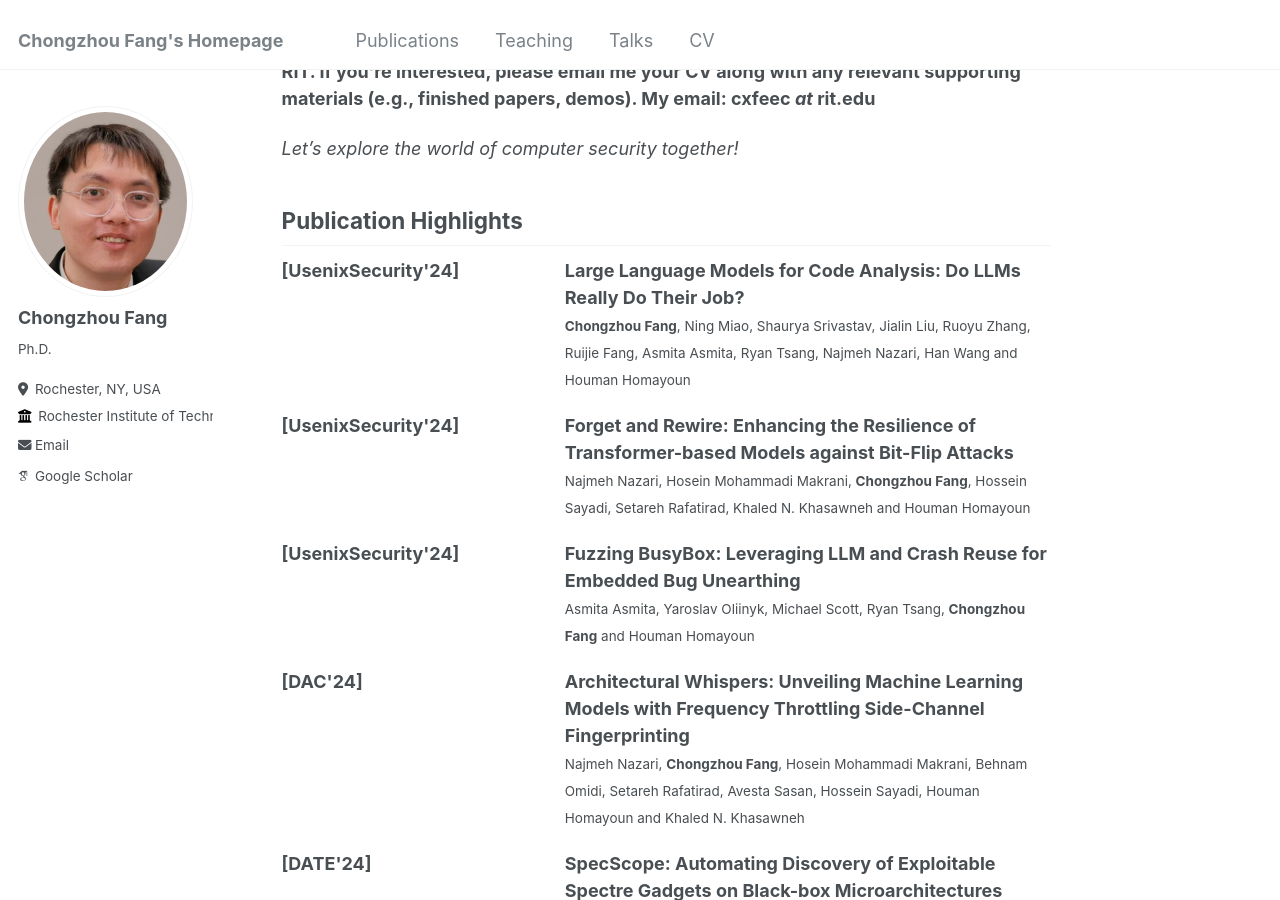
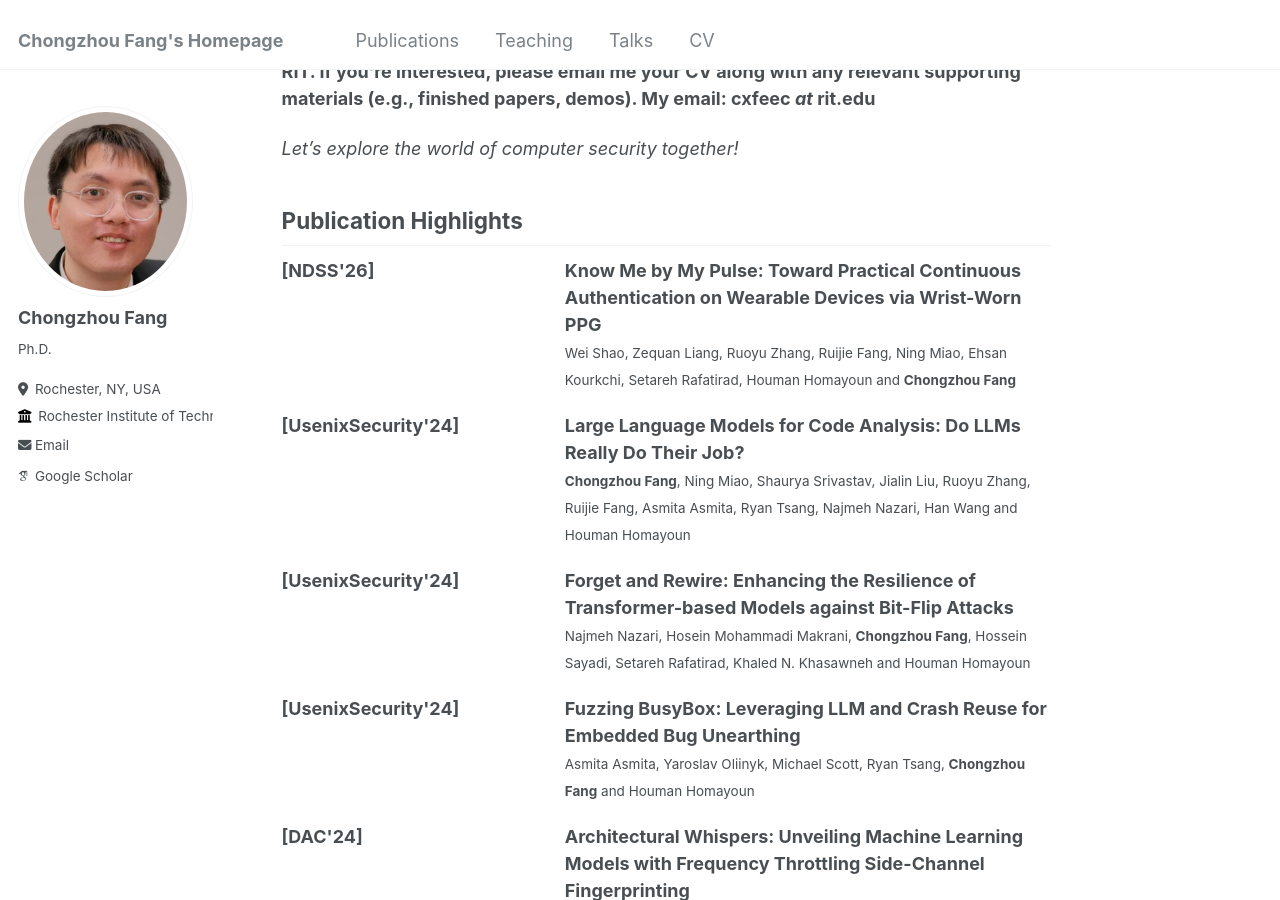
Before and after one commit to ChongzhouFang/ChongzhouFang.github.io, a Jekyll site: the page built from _pages/about.md, in a window 1280 px wide and 900 px high, scrolled down 303 px. Built offline with Jekyll 4.4.1, drawn with Linux system fonts in a browser that asks for light colours; some web fonts are replaced; some of the changed text lies outside the part shown.

Commit message:
update ndss2026

```diff
--- a/_pages/about.md
+++ b/_pages/about.md
@@ -15,6 +15,14 @@ I am Chongzhou Fang, an incoming tenure-track assistant professor at Rochester I
 <p><i>Let’s explore the world of computer security together!</i></p>
 
 ## Publication Highlights
+<div style="display: flex; justify-content: space-between; gap: 40px; align-items: flex-start; margin-bottom: 20px;">
+  <div style="flex: 1;"><strong>[NDSS'26]</strong></div>
+  <div style="flex: 2;">
+    <strong>Know Me by My Pulse: Toward Practical Continuous Authentication on Wearable Devices via Wrist-Worn PPG</strong>
+    <br>
+    <small>Wei Shao, Zequan Liang, Ruoyu Zhang, Ruijie Fang, Ning Miao, Ehsan Kourkchi, Setareh Rafatirad, Houman Homayoun and <b>Chongzhou Fang</b></small>
+  </div>
+</div>
 <div style="display: flex; justify-content: space-between; gap: 40px; align-items: flex-start; margin-bottom: 20px;">
   <div style="flex: 1;"><strong>[UsenixSecurity'24]</strong></div>
   <div style="flex: 2;">
@@ -104,6 +112,7 @@ I am Chongzhou Fang, an incoming tenure-track assistant professor at Rochester I
 </div>
 
 ## News
+- Aug. 2025: Our paper about continuous authentication based on PPG was accepted by NDSS 2026.
 - Mar. 2025: I will serve on the TPC for NDSS'26.
 - Mar. 2025: I will join Rochester Institute of Technology as an Assistant Professor this fall.
 - Nov. 2024: [Our FPGA attack paper](https://dl.acm.org/doi/10.1145/3576915.3616606) was selected as the Runner-Up for the Technical Impact Award during the CSAW '24 Applied Research Competition.
```
Also changed, not shown: _publications/ndss2026-wei.md (added, +10 -0 lines).
